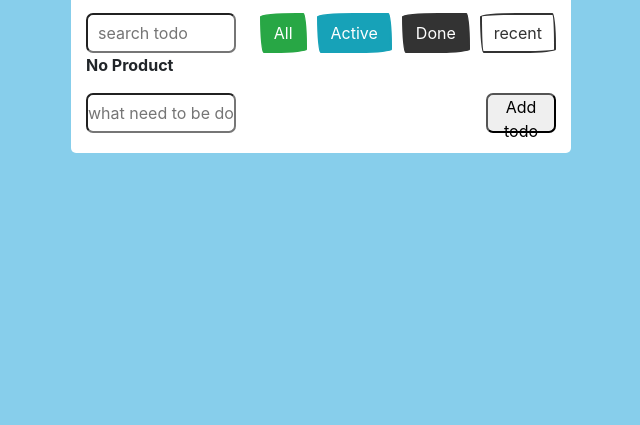
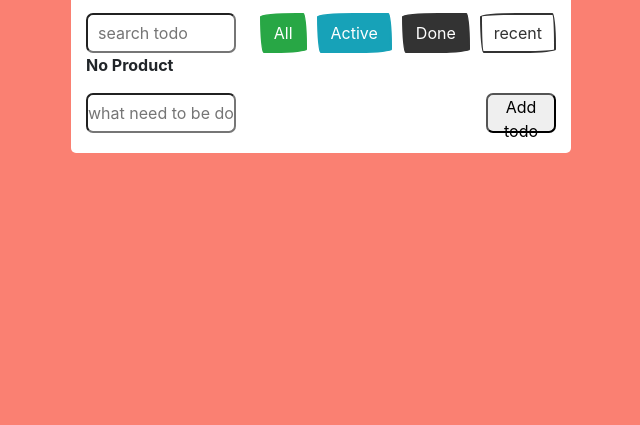
Before and after one commit to mostafa-sc/test, a React app: page / in a window 1280 px wide. Shown: the part 375-800 px from the top of the page, without its empty margins (319-959 px from the left). Built offline with nearby package versions, Linux system fonts and the light colour scheme; a web font is replaced by a local one.

Commit message:
update background app

```diff
--- a/src/components/app/app.css
+++ b/src/components/app/app.css
@@ -4,7 +4,7 @@
     box-sizing: border-box;
 }
 .app{
-    background-color: skyblue;
+    background-color: salmon;
     height: 100vh;
     display: flex;
     align-items: center;
```
